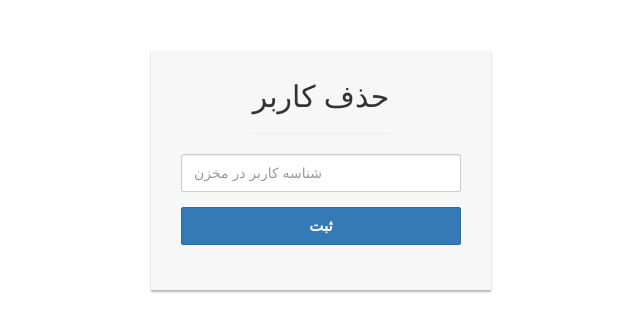
After one commit to amirmohammadraei/Library-System, a Flask app: page /delete in a window 1280 px wide. The commit adds this page. Shown: the top 332 px of the page, without its empty margins (319-959 px from the left). Run offline with Flask 2, Linux system fonts and the light colour scheme; parts of the project's set-up code (start-up, migrations or seed data) failed here and were passed over; some libraries are stand-ins or nearby versions.

Commit message:
delete user

```diff
--- a/main.py
+++ b/main.py
@@ -362,3 +362,28 @@ def inboxuser():
 @app.route('/givebook', methods=['GET', 'POST'])
 def givebook():
     return 'salam'
+
+
+@app.route('/delete', methods=['GET', 'POST'])
+def delete():
+    if request.method == 'POST':
+        dbb = MySQLdb.connect(host="localhost",
+            user="root",
+            passwd="root",
+            db="dbproject")
+        curb = dbb.cursor()
+        detail = request.form
+        userid = detail['userid']
+        print(userid)
+        curb.execute("select * from user_account where userid = %s", [userid])
+        res12 = curb.fetchall()
+        try:
+            res12[0]
+        except IndexError:
+            return render_template('delete.html', message="کاربر با چنین مشخصاتی وجود ندارد")
+        curb.execute("DELETE FROM user_account where userid = %s", [userid])
+        res = curb.fetchall()
+        dbb.commit()
+        dbb.close()
+        return render_template('delete.html', messages="کاربر با موفقیت حذف شد")
+    return render_template('delete.html')
--- a/register.sql
+++ b/register.sql
@@ -1 +1 @@
-select * from inbox
+select * from user_account;
--- /dev/null
+++ b/templates/delete.html
@@ -0,0 +1,22 @@
+{% extends 'base.html' %}
+
+{% block body %}
+<div class="login-form">
+    <form action="" method="post">
+        <h2 class="text-center">حذف کاربر</h2>
+        {% if message %}
+            <p style="color: red; text-align: center;">{{ message }}</p>
+        {% endif %}
+        {% if messages %}
+            <p style="color: green; text-align: center;">{{ messages }}</p>
+        {% endif %}
+        <hr style="width:50%; color: khaki;">
+        <div class="form-group">
+            <input type="text" class="form-control" placeholder="شناسه کاربر در مخزن" required="required" name="userid">
+        </div>
+        <div class="form-group">
+            <button type="submit" class="btn btn-primary btn-block">ثبت</button>
+        </div>
+    </form>
+</div>
+{% endblock body %}
--- a/templates/manager.html
+++ b/templates/manager.html
@@ -5,6 +5,6 @@
     <h3 style="text-align: center;">{{ nameprof }} : کاربر</h3>
     <hr style="width:50%; color: khaki;">
     <p style="text-align: right;"><a href="{{ url_for('addbook') }}">افزودن کتاب</a></p>
-
+    <p style="text-align: right;"><a href="{{ url_for('delete') }}">حذف کاربر</a></p>
 </div>
 {% endblock body %}
```
